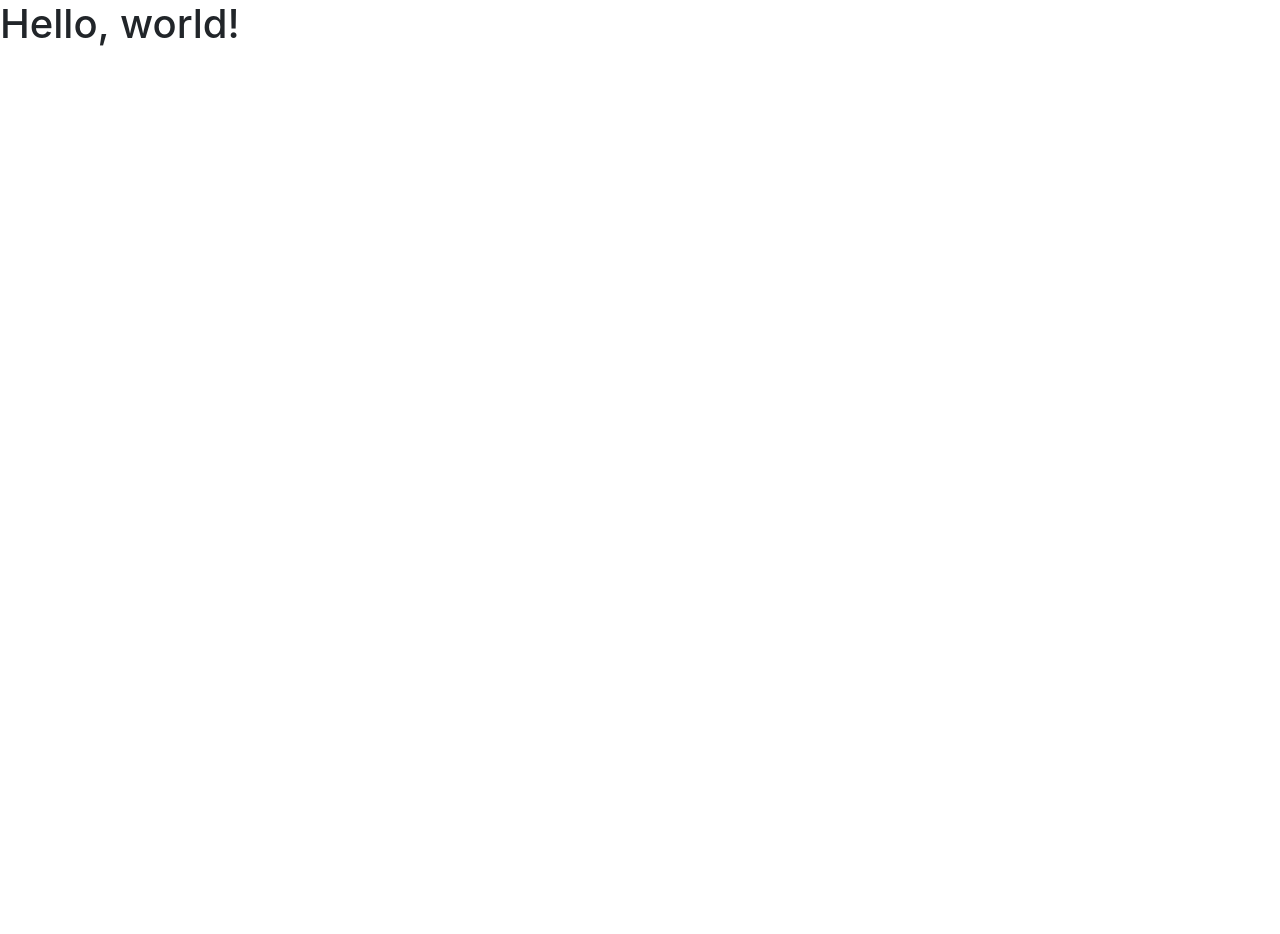
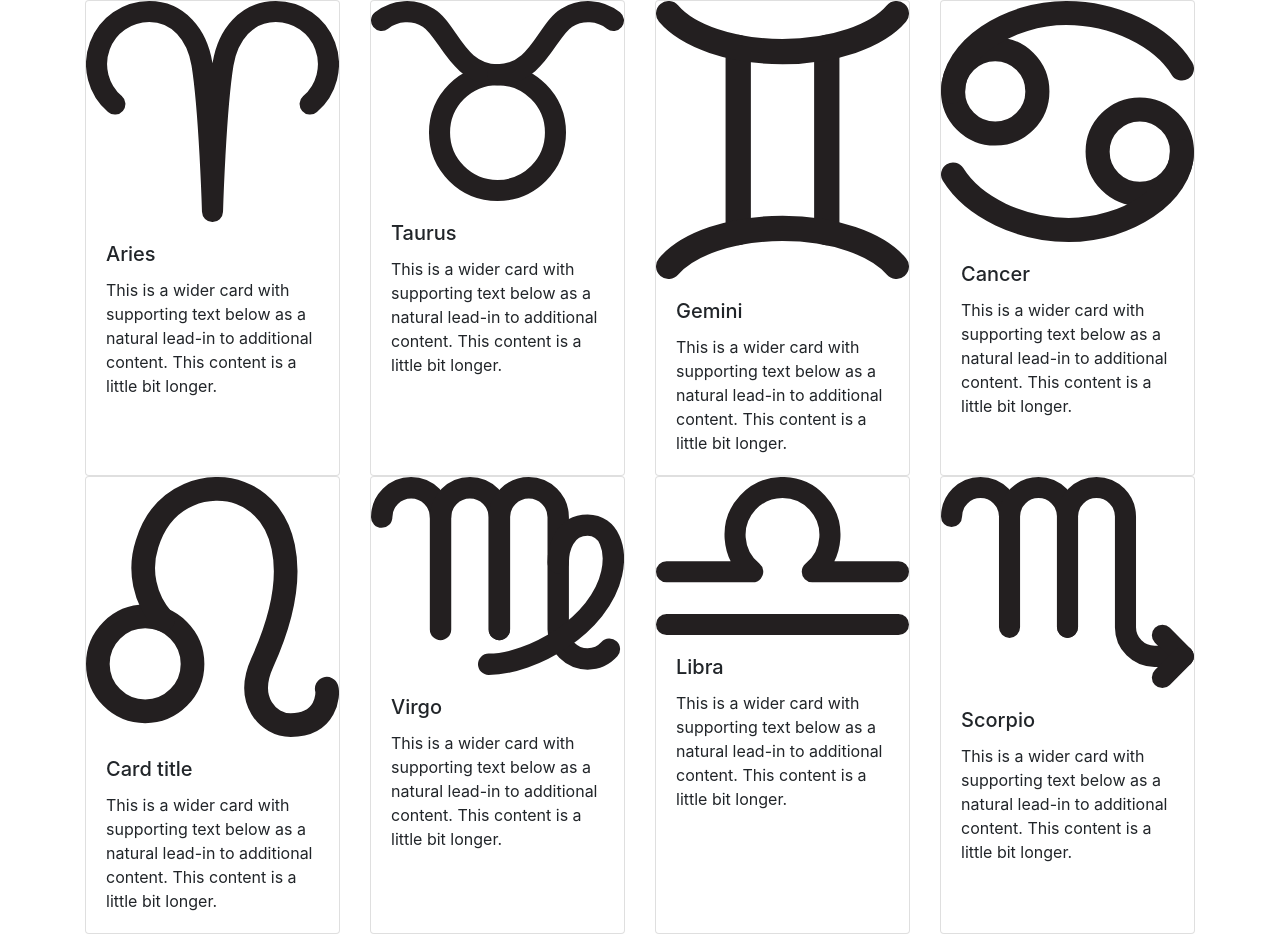
Before and after one commit to tallyvanv/grid-away, a plain HTML site: page index.html in a window 1280 px wide. Before the commit the page ends 800 px from the top, so only its background shows below. Drawn offline with nearby package versions, Linux system fonts and the light colour scheme.

Commit message:
images and titles

```diff
--- a/index.html
+++ b/index.html
@@ -1,29 +1,86 @@
 <!doctype html>
 <html lang="en">
 <head>
-    <!-- Required meta tags -->
     <meta charset="utf-8">
     <meta name="viewport" content="width=device-width, initial-scale=1, shrink-to-fit=no">
 
 
-    <link rel="stylesheet" href="https://stackpath.bootstrapcdn.com/bootstrap/4.3.1/css/bootstrap.min.css" integrity="sha384-ggOyR0iXCbMQv3Xipma34MD+dH/1fQ784/j6cY/iJTQUOhcWr7x9JvoRxT2MZw1T" crossorigin="anonymous">
+    <link rel="stylesheet" href="https://stackpath.bootstrapcdn.com/bootstrap/4.3.1/css/bootstrap.min.css"
+          integrity="sha384-ggOyR0iXCbMQv3Xipma34MD+dH/1fQ784/j6cY/iJTQUOhcWr7x9JvoRxT2MZw1T" crossorigin="anonymous">
 
     <title>Hello, world!</title>
 </head>
 <body>
-<h1>Hello, world!</h1>
-
-
-
-
-
-
-
-
-
-
-<script src="https://code.jquery.com/jquery-3.3.1.slim.min.js" integrity="sha384-q8i/X+965DzO0rT7abK41JStQIAqVgRVzpbzo5smXKp4YfRvH+8abtTE1Pi6jizo" crossorigin="anonymous"></script>
-<script src="https://cdnjs.cloudflare.com/ajax/libs/popper.js/1.14.7/umd/popper.min.js" integrity="sha384-UO2eT0CpHqdSJQ6hJty5KVphtPhzWj9WO1clHTMGa3JDZwrnQq4sF86dIHNDz0W1" crossorigin="anonymous"></script>
-<script src="https://stackpath.bootstrapcdn.com/bootstrap/4.3.1/js/bootstrap.min.js" integrity="sha384-JjSmVgyd0p3pXB1rRibZUAYoIIy6OrQ6VrjIEaFf/nJGzIxFDsf4x0xIM+B07jRM" crossorigin="anonymous"></script>
+<div class="container">
+    <div class="card-deck">
+        <div class="card">
+            <img src="Images/aries.svg" class="card-img-top" alt="...">
+            <div class="card-body">
+                <h5 class="card-title">Aries</h5>
+                <p class="card-text">This is a wider card with supporting text below as a natural lead-in to additional content. This content is a little bit longer.</p>
+            </div>
+        </div>
+        <div class="card">
+            <img src="Images/taurus.svg" class="card-img-top" alt="...">
+            <div class="card-body">
+                <h5 class="card-title">Taurus</h5>
+                <p class="card-text">This is a wider card with supporting text below as a natural lead-in to additional content. This content is a little bit longer.</p>
+            </div>
+        </div>
+        <div class="card">
+            <img src="Images/gemini.svg" class="card-img-top" alt="...">
+            <div class="card-body">
+                <h5 class="card-title">Gemini</h5>
+                <p class="card-text">This is a wider card with supporting text below as a natural lead-in to additional content. This content is a little bit longer.</p>
+            </div>
+        </div>
+        <div class="card">
+            <img src="Images/cancer.svg" class="card-img-top" alt="...">
+            <div class="card-body">
+                <h5 class="card-title">Cancer</h5>
+                <p class="card-text">This is a wider card with supporting text below as a natural lead-in to additional content. This content is a little bit longer.</p>
+            </div>
+        </div>
+    </div>
+    <div class="card-deck">
+        <div class="card">
+            <img src="Images/leo.svg" class="card-img-top" alt="...">
+            <div class="card-body">
+                <h5 class="card-title">Card title</h5>
+                <p class="card-text">This is a wider card with supporting text below as a natural lead-in to additional content. This content is a little bit longer.</p>
+            </div>
+        </div>
+        <div class="card">
+            <img src="Images/virgo.svg" class="card-img-top" alt="...">
+            <div class="card-body">
+                <h5 class="card-title">Virgo</h5>
+                <p class="card-text">This is a wider card with supporting text below as a natural lead-in to additional content. This content is a little bit longer.</p>
+            </div>
+        </div>
+        <div class="card">
+            <img src="Images/libra.svg" class="card-img-top" alt="...">
+            <div class="card-body">
+                <h5 class="card-title">Libra</h5>
+                <p class="card-text">This is a wider card with supporting text below as a natural lead-in to additional content. This content is a little bit longer.</p>
+            </div>
+        </div>
+        <div class="card">
+            <img src="Images/scorpio.svg" class="card-img-top" alt="...">
+            <div class="card-body">
+                <h5 class="card-title">Scorpio</h5>
+                <p class="card-text">This is a wider card with supporting text below as a natural lead-in to additional content. This content is a little bit longer.</p>
+            </div>
+        </div>
+    </div>
+</div>
+<script src="https://code.jquery.com/jquery-3.3.1.slim.min.js"
+        integrity="sha384-q8i/X+965DzO0rT7abK41JStQIAqVgRVzpbzo5smXKp4YfRvH+8abtTE1Pi6jizo"
+        crossorigin="anonymous"></script>
+<script src="https://cdnjs.cloudflare.com/ajax/libs/popper.js/1.14.7/umd/popper.min.js"
+        integrity="sha384-UO2eT0CpHqdSJQ6hJty5KVphtPhzWj9WO1clHTMGa3JDZwrnQq4sF86dIHNDz0W1"
+        crossorigin="anonymous"></script>
+<script src="https://stackpath.bootstrapcdn.com/bootstrap/4.3.1/js/bootstrap.min.js"
+        integrity="sha384-JjSmVgyd0p3pXB1rRibZUAYoIIy6OrQ6VrjIEaFf/nJGzIxFDsf4x0xIM+B07jRM"
+        crossorigin="anonymous"></script>
 </body>
 </html>
```
Also changed, not shown: Images/aquarius.svg (added), Images/aries.svg (added), Images/cancer.svg (added), Images/capricorn.svg (added), Images/gemini.svg (added), Images/leo.svg (added), Images/libra.svg (added), Images/pisces.svg (added), Images/sagittarius.svg (added), Images/scorpio.svg (added), Images/taurus.svg (added), Images/virgo.svg (added).
